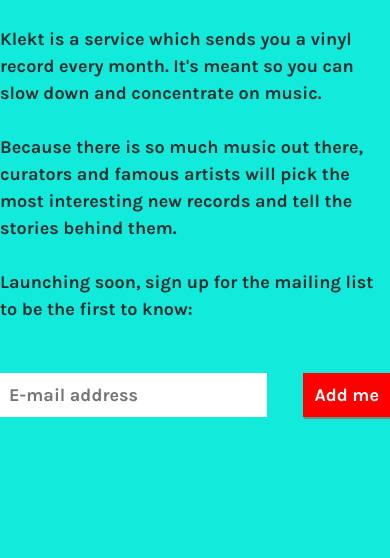
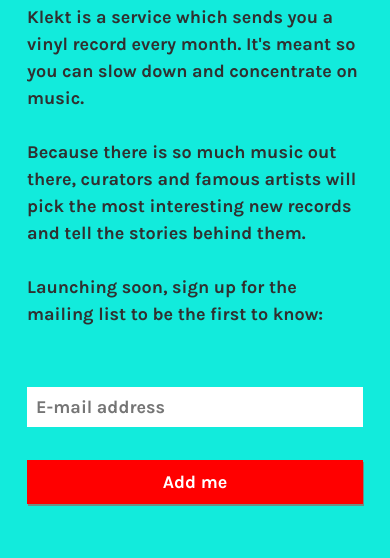
Before and after one commit to jellea/klekt, a plain HTML site: page index.html in a window 390 px wide. Shown: the part 373-931 px from the top of the page. Before the commit the page ends 844 px from the top, so only its background shows below. Drawn offline with Linux system fonts and the light colour scheme.

Commit message:
made it responsive

```diff
--- a/style.css
+++ b/style.css
@@ -1,8 +1,42 @@
+* {
+  box-sizing: border-box;
+}
+
+@media (max-width: 600px) {
+  p {
+    padding: 1.5em;
+    font-size: 1em;
+    margin: 0px;
+  }
+
+  #box {
+    width: 200px;
+    height: 250px;
+  }
+
+  body h1 {
+    margin: 0.7em 0 0.5em 0;
+  }
+
+  #mc_embed_signup {
+    margin: 0 1.5em 0 1.5em;
+  }
+
+  body #mc_embed_signup_scroll {
+    display: block;
+  }
+  body .button {
+    width: 100%;
+    margin-left: 0;
+  }
+
+}
+
 body {
 	background-color: #12EBDC;
 	font-family: Karla, Helvetica, Arial, sans;
 	font-size: 18px;
-	line-height: 150%;
+	line-height: 1.5em;
 	text-align: center;
 	max-width: 550px;
 	margin: auto;
@@ -48,6 +82,10 @@ input[type="submit"] {
 }
 
 .button {
+  -webkit-box-flex: 1;
+  -moz-box-flex: 1;
+  box-flex: 1;
+  flex: 1 1 auto;
 	border: 2px red solid;
 	height: 100%;
 	margin-left: 2em;
```
